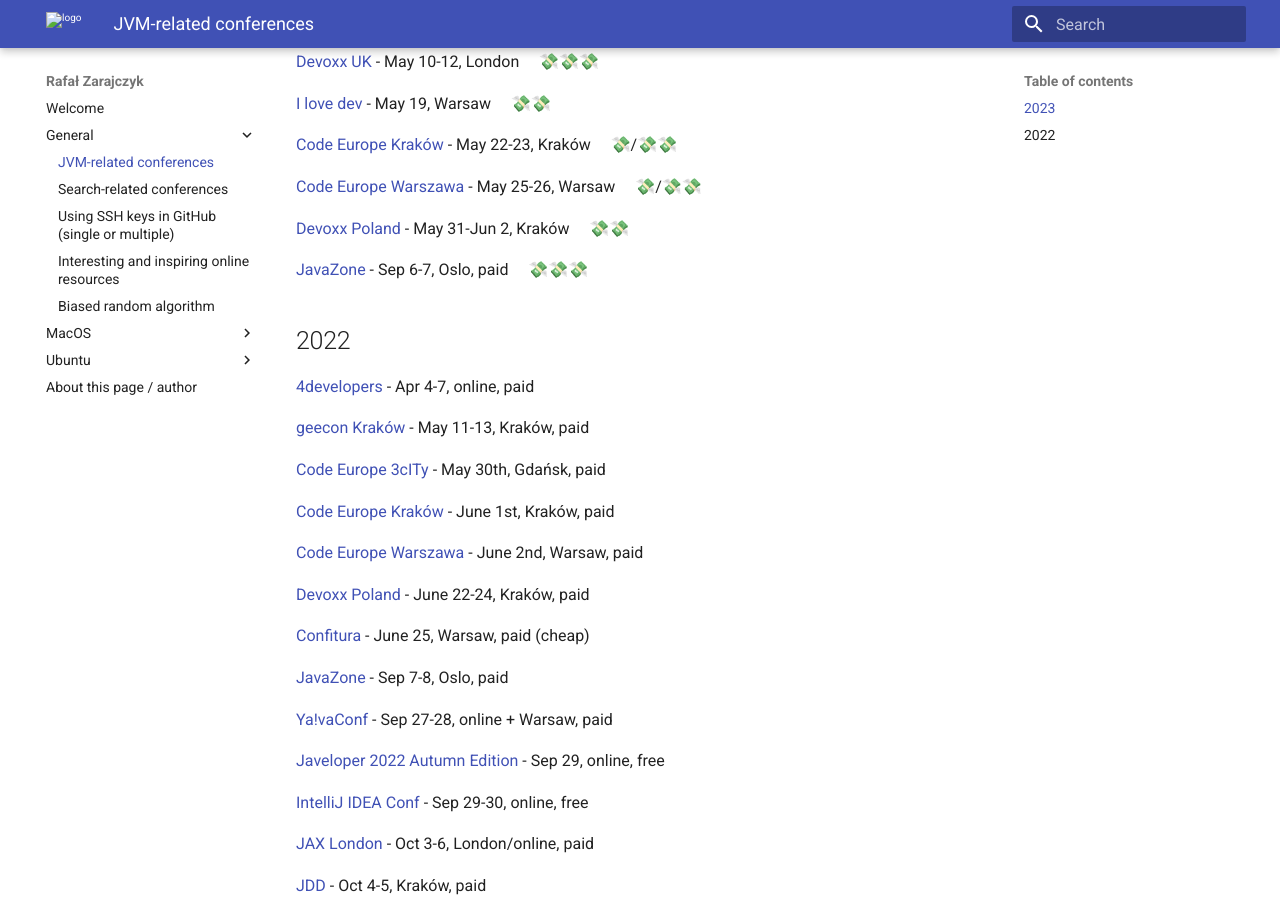
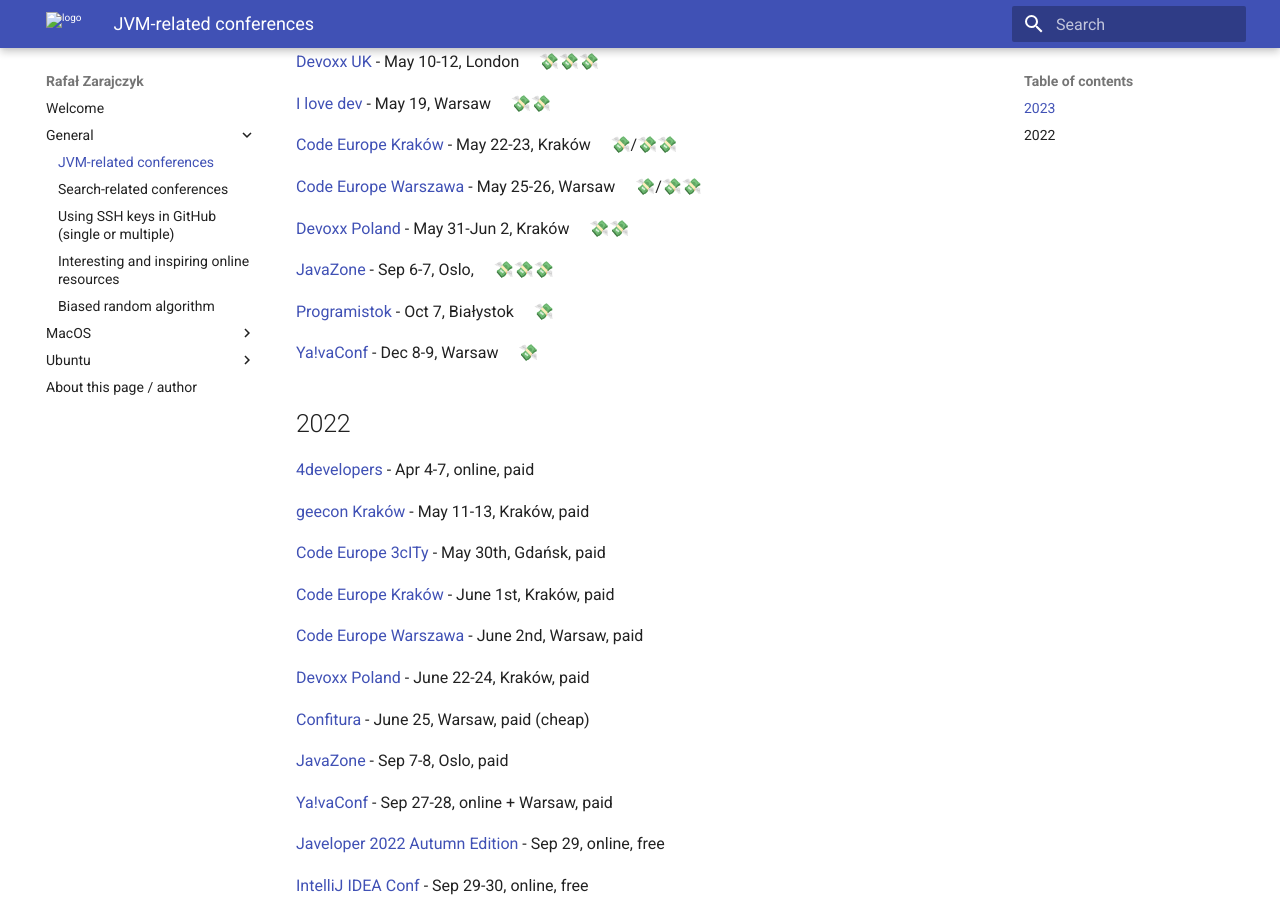
Before and after one commit to rzarajczyk/rzarajczyk.github.io, an MkDocs documentation site: the page built from docs/general-jvm-conferences.md, in a window 1280 px wide and 900 px high, scrolled down 596 px. Built offline with MkDocs 1.6.1 and Material for MkDocs 9.7.7, drawn with Linux system fonts in a browser that asks for light colours; comment, search, counter and statistics services are not loaded.

Commit message:
Update general-jvm-conferences.md

```diff
--- a/docs/general-jvm-conferences.md
+++ b/docs/general-jvm-conferences.md
@@ -32,7 +32,11 @@
 
 [Devoxx Poland](https://devoxx.pl/) - May 31-Jun 2, Kraków &nbsp;&nbsp;&nbsp; 💸💸
 
-[JavaZone](https://javazone.no/) - Sep 6-7, Oslo, paid &nbsp;&nbsp;&nbsp; 💸💸💸
+[JavaZone](https://javazone.no/) - Sep 6-7, Oslo, &nbsp;&nbsp;&nbsp; 💸💸💸
+
+[Programistok](https://programistok.org/) - Oct 7, Białystok &nbsp;&nbsp;&nbsp; 💸
+
+[Ya!vaConf](https://yavaconf.com/) - Dec 8-9, Warsaw &nbsp;&nbsp;&nbsp; 💸
 
 
 
```
